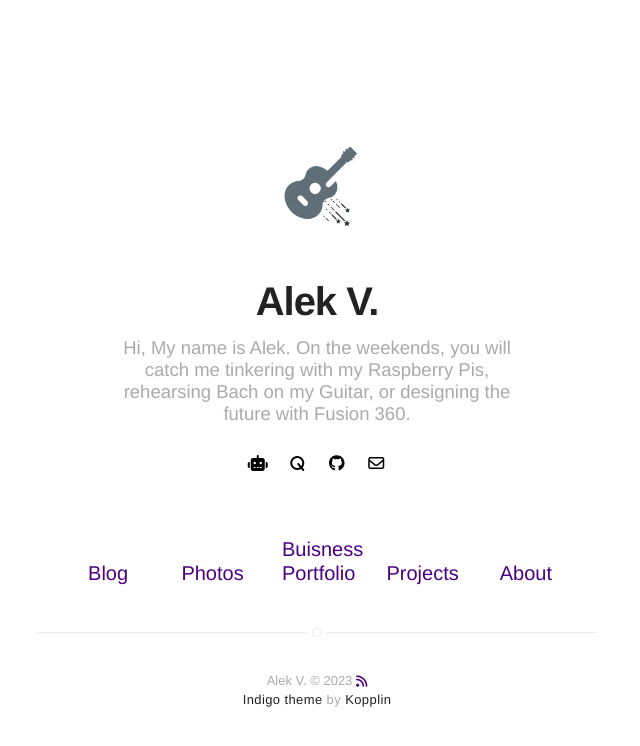
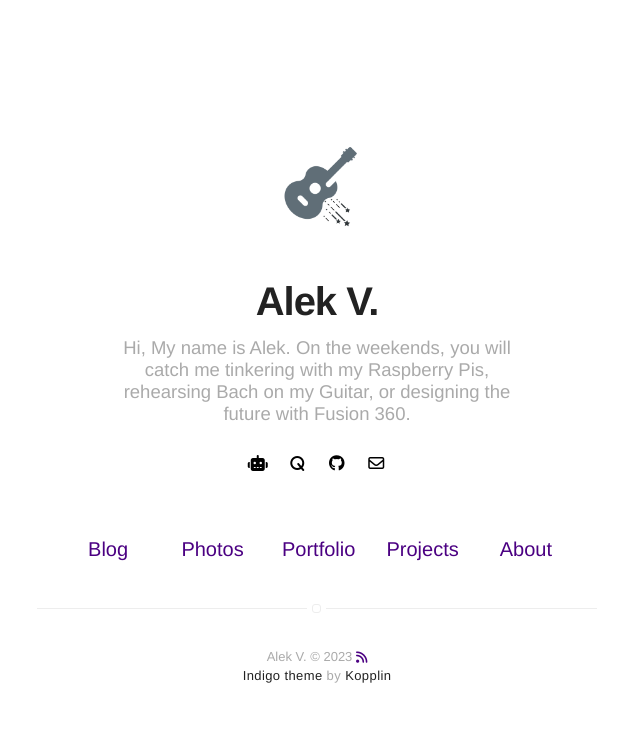
Before and after one commit to alekthegenius/alekthegenius.github.io, a Jekyll site: the page built from index.html, in a window 1280 px wide. Shown: the top 746 px of the page, without its empty margins (323-963 px from the left). Built offline with Jekyll 4.4.1, drawn with Linux system fonts in a browser that asks for light colours; nearby versions of some CDN libraries.

Commit message:
Update nav.html

```diff
--- a/_includes/nav.html
+++ b/_includes/nav.html
@@ -19,7 +19,7 @@
         </li>
 
         <li class="item">
-              <a class="link" href="{{ site.url }}/tech">Buisness Portfolio</a>
+              <a class="link" href="{{ site.url }}/tech">Portfolio</a>
         </li>
 
         {% if site.projects == true %}
```
